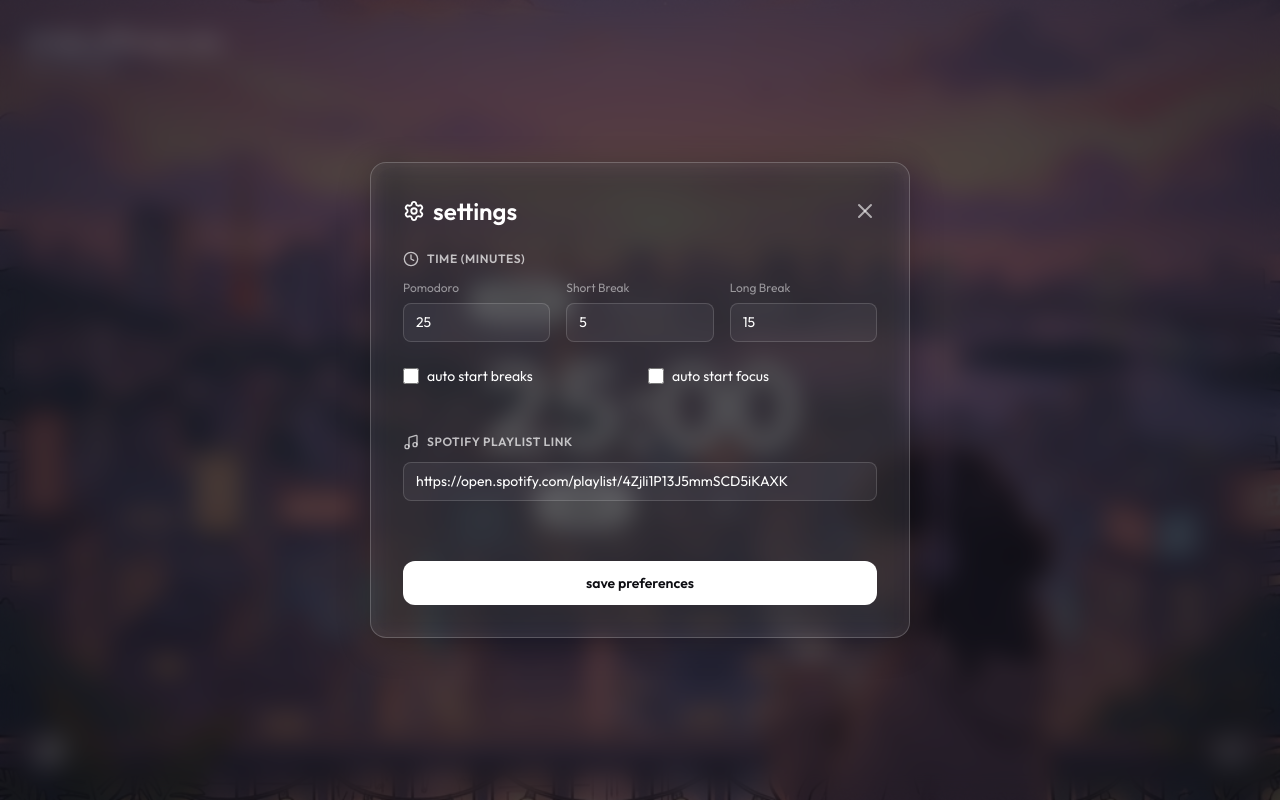
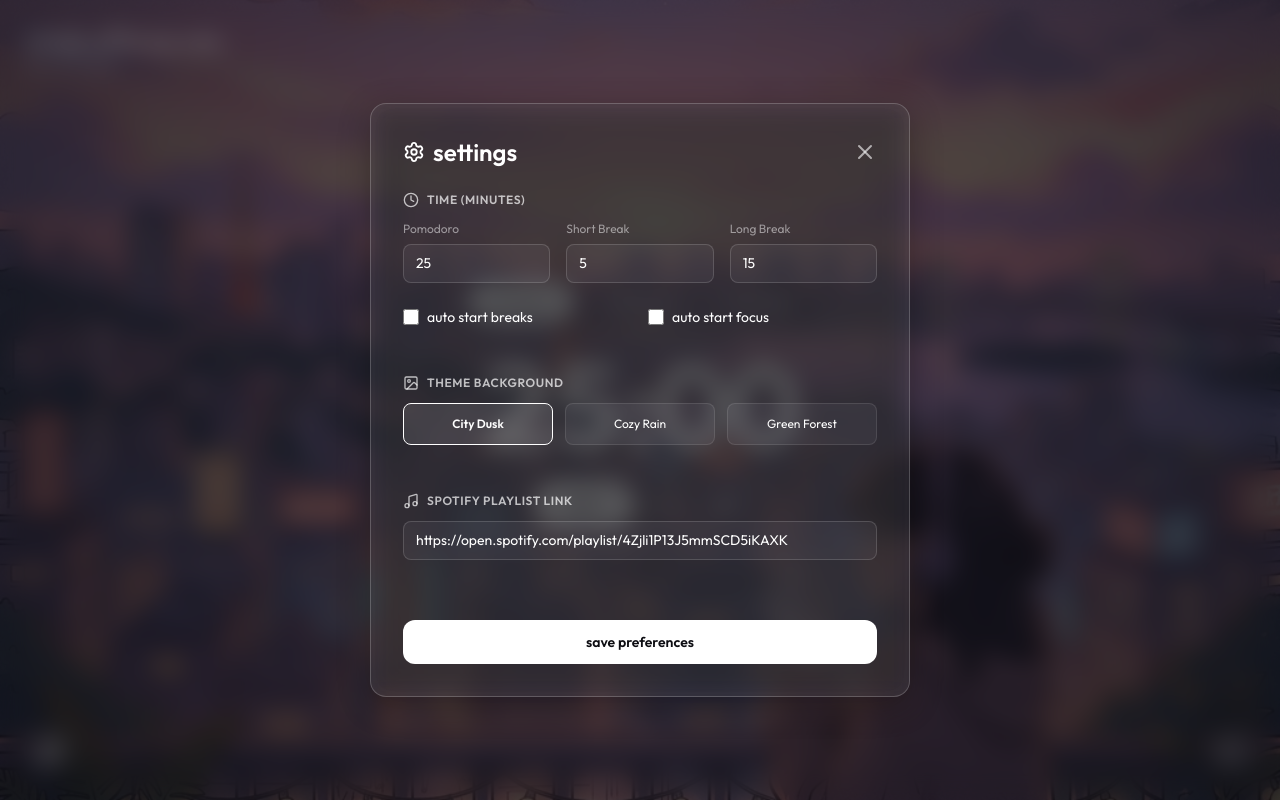
Before and after one commit to mankesh016/aesthetic-focus, a React (Vite) app: page / in a window 1280 px wide. Both pictures are taken after a click on the button 724 px from the left and 503 px from the top of the page. Built offline with nearby package versions, Linux system fonts and the light colour scheme.

Commit message:
add new background themes

```diff
--- a/src/App.tsx
+++ b/src/App.tsx
@@ -1,5 +1,4 @@
 import { useEffect, useState } from "react";
-import bgImage from "./assets/city-dusk.png";
 import { UI_TEXT } from "./constants";
 import { SpotifyPlayer } from "./components/SpotifyPlayer";
 import { AmbientMixer } from "./components/AmbientMixer";
@@ -7,12 +6,17 @@ import type { SettingsData } from "./types";
 import { Timer } from "./components/Timer";
 import { SettingsModal } from "./components/SettingsModal";
 
+import cityDusk from "./assets/city-dusk.png";
+import cozyRain from "./assets/cozy-rain.png";
+import greenForest from "./assets/green-forest.png";
+
 const DEFAULT_SETTINGS: SettingsData = {
   pomodoroTime: 25,
   shortBreakTime: 5,
   longBreakTime: 15,
   autoStartBreaks: false,
   autoStartPomodoros: false,
+  backgroundId: "city-dusk",
   spotifyUrl: "https://open.spotify.com/playlist/4Zjli1P13J5mmSCD5iKAXK",
 };
 
@@ -39,11 +43,25 @@ function App() {
     localStorage.setItem("pomodoro-settings-v1", JSON.stringify(newSettings));
   };
 
+  // Get background image mapping
+  const getBackgroundImage = () => {
+    switch (settings.backgroundId) {
+      case "city-dusk":
+        return cityDusk;
+      case "cozy-rain":
+        return cozyRain;
+      case "green-forest":
+        return greenForest;
+      default:
+        return cityDusk;
+    }
+  };
+
   return (
     <div className="relative w-screen h-screen flex justify-center items-center bg-cover bg-center">
       <div
         className="bg-container z-[-2]"
-        style={{ backgroundImage: `url(${bgImage})` }}
+        style={{ backgroundImage: `url(${getBackgroundImage()})` }}
       />
       <div className="bg-overlay z-[-1]" />
 
--- a/src/components/SettingsModal.tsx
+++ b/src/components/SettingsModal.tsx
@@ -1,5 +1,5 @@
 import React, { useState } from "react";
-import { X, Clock, Settings, Music } from "lucide-react";
+import { X, Clock, Settings, Music, Image } from "lucide-react";
 import type { SettingsData } from "../types";
 import NumberInput from "./ui/NumberInput";
 
@@ -118,6 +118,34 @@ export const SettingsModal: React.FC<SettingsModalProps> = ({
 
           <hr className="border-none border-t border-white/10" />
 
+          {/* Section: Backgrounds */}
+          <div>
+            <div className="flex items-center gap-2 mb-3 text-white/70">
+              <Image size={16} />
+              <span className="text-xs font-semibold uppercase tracking-wider">
+                theme background
+              </span>
+            </div>
+            <div className="grid grid-cols-3 gap-3">
+              {[
+                { id: "city-dusk", name: "City Dusk" },
+                { id: "cozy-rain", name: "Cozy Rain" },
+                { id: "green-forest", name: "Green Forest" },
+              ].map((bg) => (
+                <button
+                  type="button"
+                  key={bg.id}
+                  onClick={() => handleChange("backgroundId", bg.id)}
+                  className={`rounded-lg p-3 text-xs text-center cursor-pointer transition-all duration-300 ${formData.backgroundId === bg.id ? "bg-white/10 border border-white font-semibold" : "bg-white/5 border border-white/10 font-normal hover:bg-white/10"}`}
+                >
+                  {bg.name}
+                </button>
+              ))}
+            </div>
+          </div>
+
+          <hr className="border-none border-t border-white/10" />
+
           {/* Section: Spotify Playlist URL */}
           <div>
             <div className="flex items-center gap-2 mb-3 text-white/70">
--- a/src/types.ts
+++ b/src/types.ts
@@ -4,5 +4,6 @@ export interface SettingsData {
   longBreakTime: number;
   autoStartBreaks: boolean;
   autoStartPomodoros: boolean;
+  backgroundId: string;
   spotifyUrl: string;
 }
```
Also changed, not shown: src/assets/cozy-rain.png (added), src/assets/green-forest.png (added).
